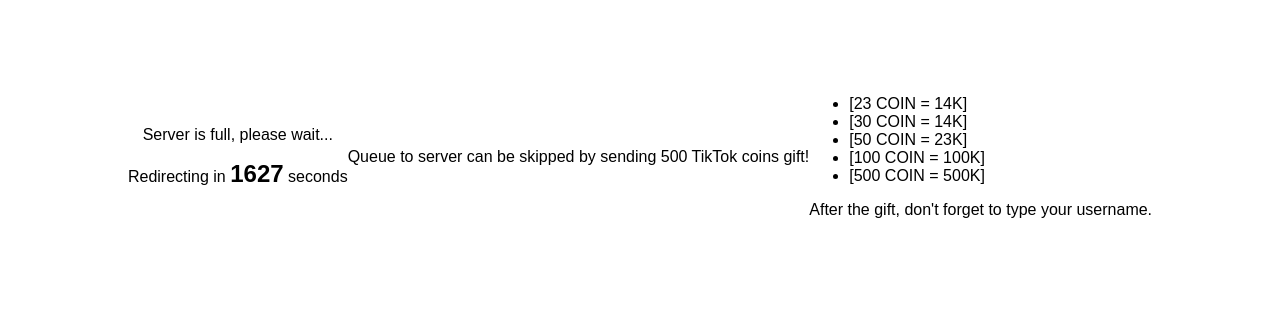
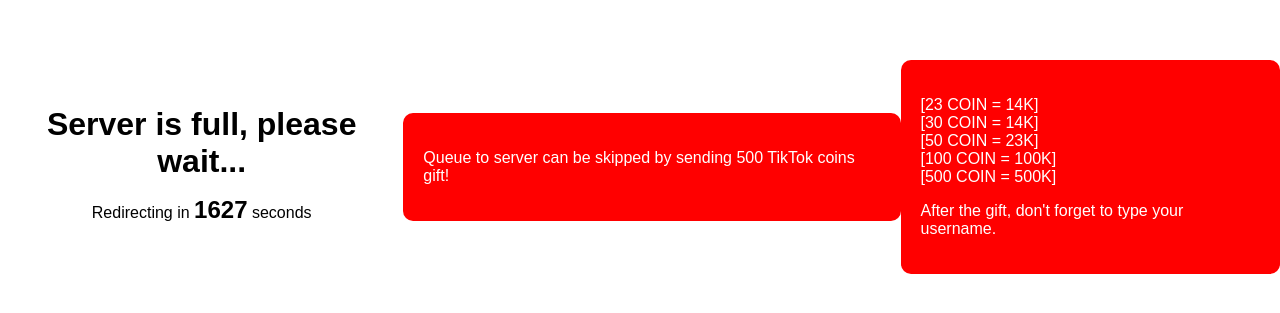
Before and after one commit to roblox94/cattyrobos, a plain HTML site: page index.html in a window 1280 px wide. Shown: the part 243-556 px from the top of the page. Drawn offline with Linux system fonts and the light colour scheme.

Commit message:
Update style.css

```diff
--- a/style.css
+++ b/style.css
@@ -15,3 +15,31 @@
     font-size: 1.5em;
     font-weight: bold;
 }
+
+#message {
+    font-size: 2em;
+    font-weight: bold;
+    margin-bottom: 10px; /* Espacement sous le titre */
+}
+
+.red-box {
+    background-color: #FF0000; /* Couleur de fond rouge */
+    color: #FFFFFF; /* Couleur du texte blanc */
+    padding: 20px;
+    margin-top: 20px; /* Espacement entre les boîtes rouges */
+    border-radius: 10px; /* Coins arrondis */
+}
+
+#coin-options {
+    list-style: none;
+    padding: 0;
+}
+
+#coin-options li {
+    color: #FFFFFF; /* Couleur du texte blanc */
+}
+
+#username-instructions {
+    color: #FFFFFF; /* Couleur du texte blanc */
+    margin-top: 10px; /* Espacement au-dessus des instructions pour le nom d'utilisateur */
+}
```
